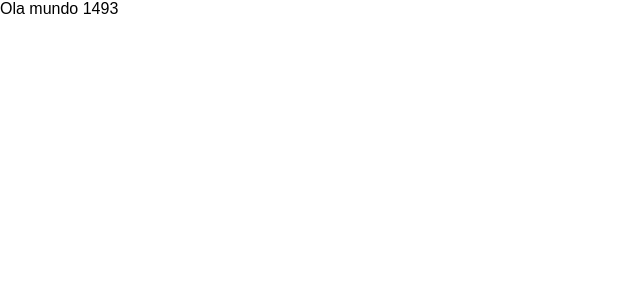
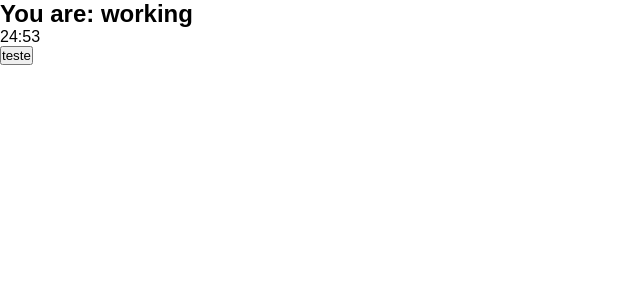
Before and after one commit to andreabrantes80/pomodoro-react, a React (Create React App) app: page / in a window 1280 px wide. Shown: the top 300 px of the page, without its empty margins (0-640 px from the left). Built offline with nearby package versions, Linux system fonts and the light colour scheme.

Commit message:
criado componentes de botão do time

```diff
--- /dev/null
+++ b/src/components/button.tsx
@@ -0,0 +1,16 @@
+import React, { JSX } from "react";
+
+interface Props {
+    text: string;
+    onClick: () => void;
+    className?: string;
+}
+
+export function Button(props: Props): JSX.Element {
+    return (
+        <button onClick={props.onClick} className="{props.className}">
+            {props.text}
+        </button>
+    )
+
+}
--- a/src/components/pomodoro-time.tsx
+++ b/src/components/pomodoro-time.tsx
@@ -1,5 +1,8 @@
 import React, { JSX } from "react";
 import { useInterval } from "../hooks/use-interval";
+import { secondsToTime } from "../utils/seconds-to-time";
+import { Button } from "./button";
+import { Time } from "./time";
 
 interface Props{
     defaultPomodoroTime?: number;
@@ -13,6 +16,15 @@
         setMainTime(mainTime - 1);
     }, 1000);
 
-    return <div>Ola mundo { mainTime}</div>
+    return( <div
+        className="pomodoro"
+
+    >
+        <h2>You are: working</h2>
+        <Time mainTime={mainTime}></Time>
+        <Button text="teste" onClick={()=> console.log(1)}></Button>
+
+    </div>
+    );
 
 }
--- /dev/null
+++ b/src/components/time.tsx
@@ -0,0 +1,10 @@
+import React, { JSX } from "react";
+import { secondsToTime } from "../utils/seconds-to-time";
+
+interface Props {
+  mainTime: number;
+}
+
+export function Time(props: Props): JSX.Element {
+  return <div className="time">{secondsToTime(props.mainTime)}</div>;
+}
--- /dev/null
+++ b/src/utils/seconds-to-time.ts
@@ -0,0 +1,6 @@
+export function secondsToTime(seconds: number): string {
+    const zeroLeft = (n: number)=> Math.floor(n).toString().padStart(2, '0');
+    const min = zeroLeft((seconds / 60) % 60);
+    const sec = zeroLeft(seconds % 60);
+    return `${min}:${sec}`;
+}
```
